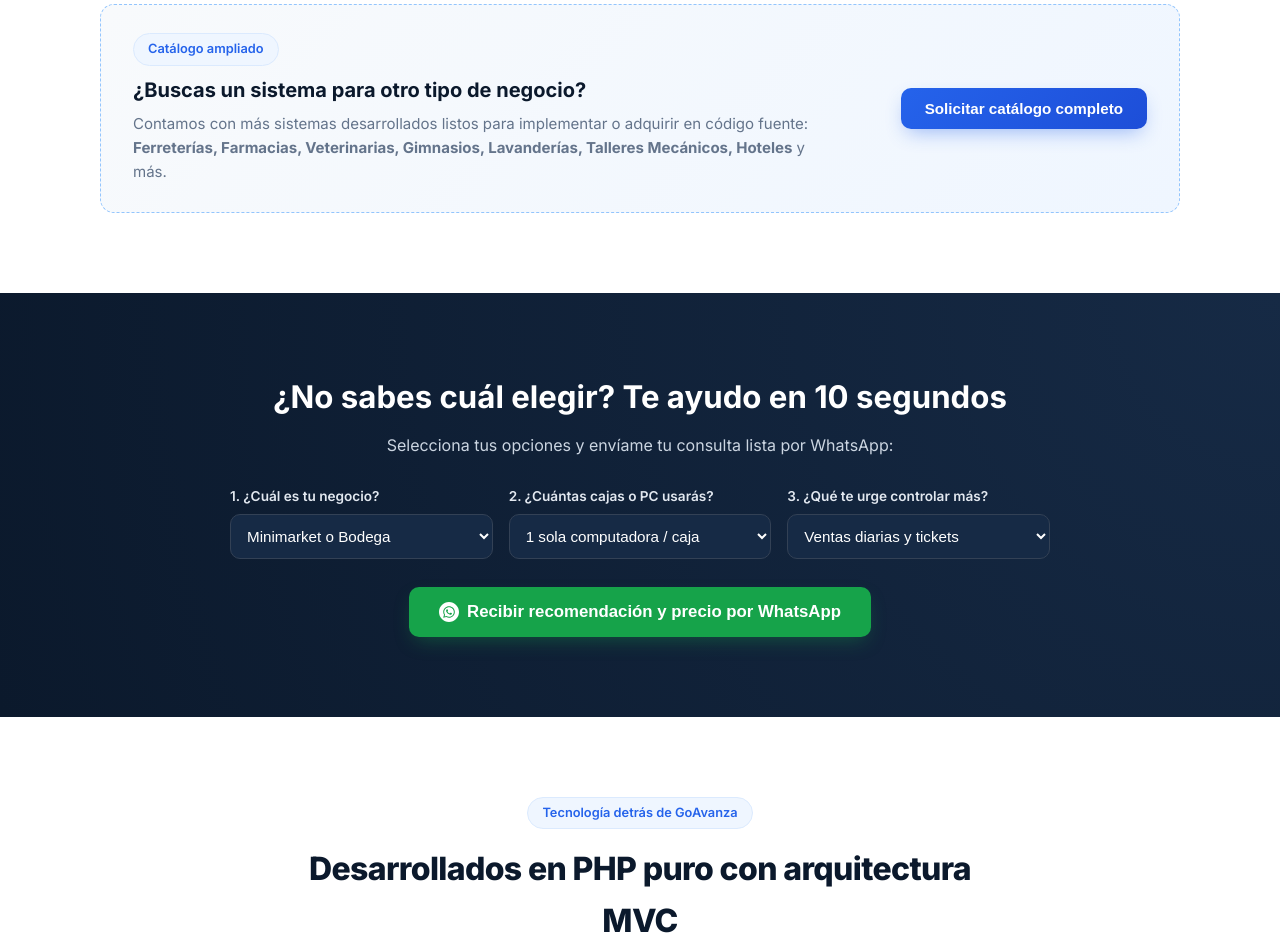
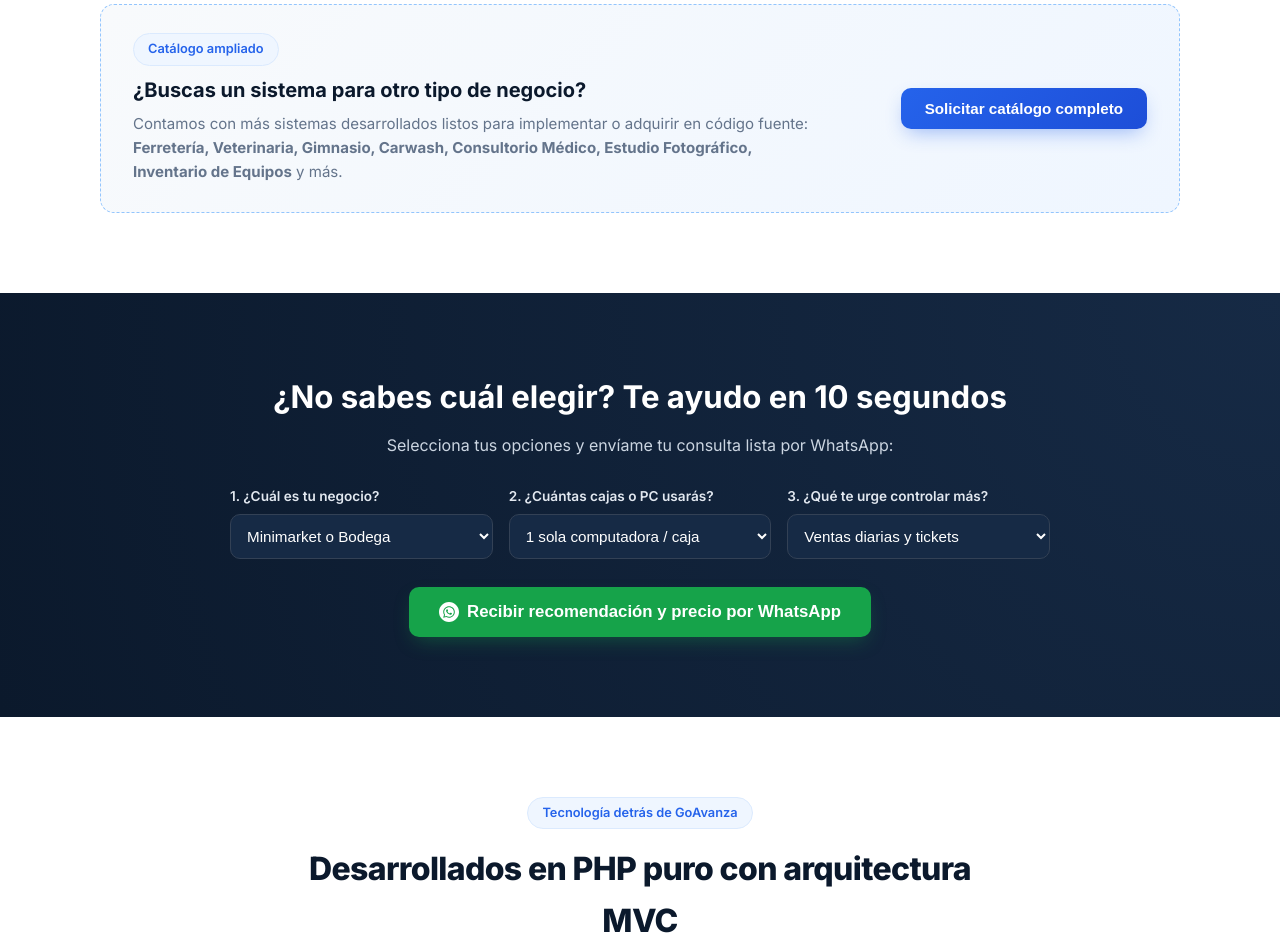
Before and after one commit to afvillalobosrojas-blip/GoAvanza-POS, a plain HTML site: page index.html in a window 1280 px wide. Shown: the part 3180-4118 px from the top of the page. Drawn offline with Linux system fonts and the light colour scheme.

Commit message:
Add files via upload

```diff
--- a/index.html
+++ b/index.html
@@ -215,7 +215,7 @@
           <span class="badge">Catálogo ampliado</span>
           <h3>¿Buscas un sistema para otro tipo de negocio?</h3>
           <p>
-            Contamos con más sistemas desarrollados listos para implementar o adquirir en código fuente: <strong>Ferreterías, Farmacias, Veterinarias, Gimnasios, Lavanderías, Talleres Mecánicos, Hoteles</strong> y más.
+            Contamos con más sistemas desarrollados listos para implementar o adquirir en código fuente: <strong>Ferretería, Veterinaria, Gimnasio, Carwash, Consultorio Médico, Estudio Fotográfico, Inventario de Equipos</strong> y más.
           </p>
         </div>
         <button type="button" id="btn-mas-sistemas" class="btn btn-primary">
```
